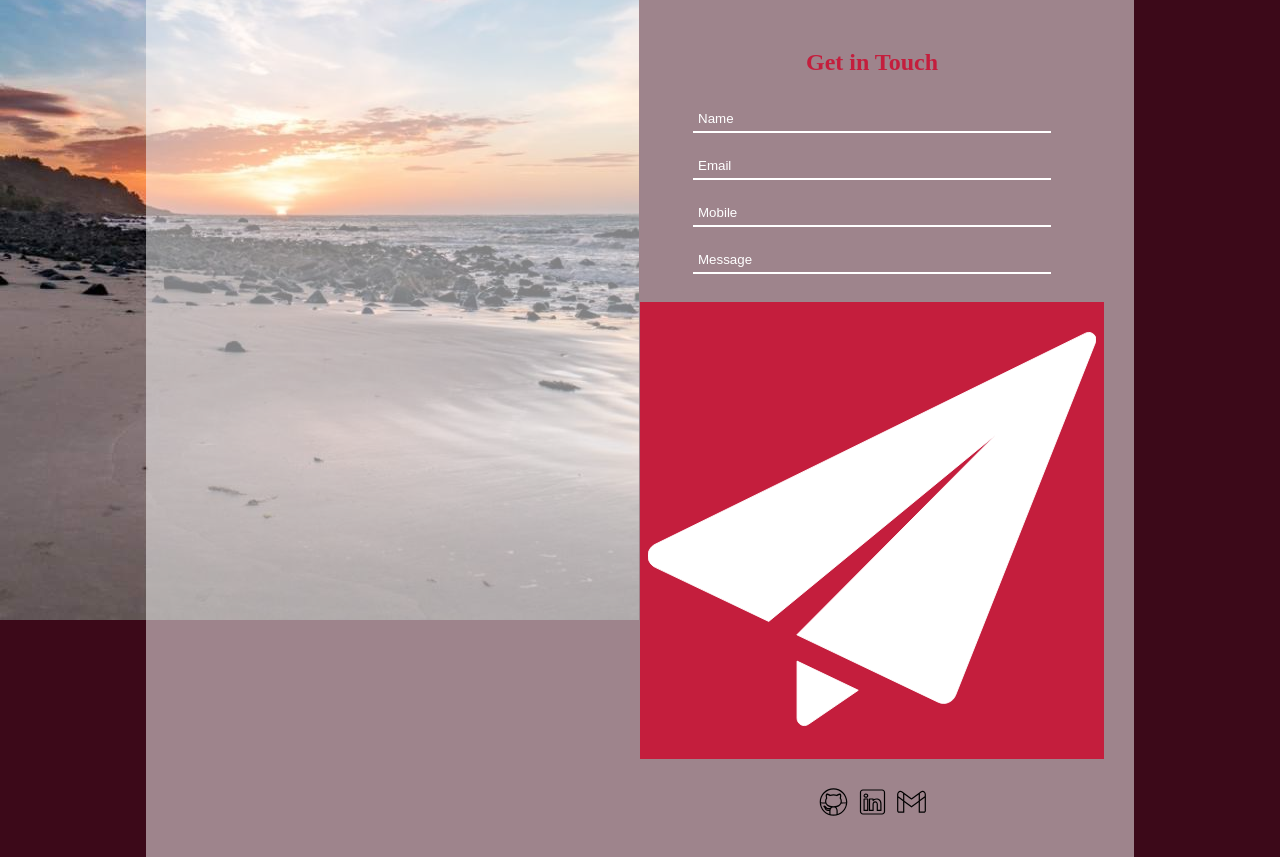
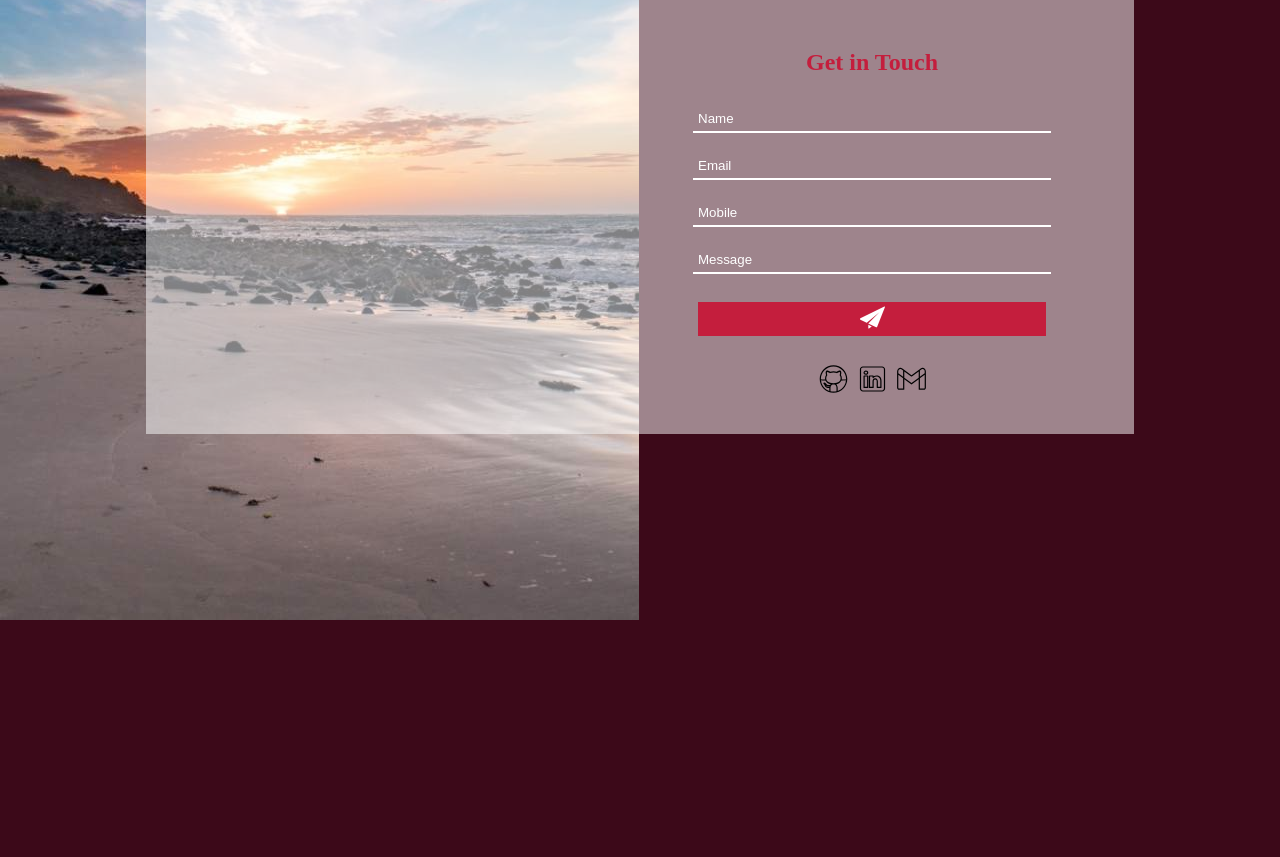
Before and after one commit to shivanshkumar999/PortfolioSite, a Flask app: page /contact in a window 1280 px wide. Shown: the part 155-1012 px from the top of the page. After the commit the page ends 775 px from the top, so only its background shows below. Run offline with Flask 2, Linux system fonts and the light colour scheme.

Commit message:
Update style.css

```diff
--- a/static/style.css
+++ b/static/style.css
@@ -206,10 +206,19 @@ input:focus{
     outline: none;
 }
 
-svg:hover{
+.contacticons:hover{
     filter: invert(27%) sepia(51%) saturate(2878%) hue-rotate(355deg) brightness(104%) contrast(100%);
     transition: 0.2s ease all;
     cursor: pointer;
+}
+
+.contactformbutton svg{
+    width: 25px;
+}
+
+.contactformbutton{
+    width:75%;
+    margin: auto;
 }
 
 .socialmediabox{
@@ -275,6 +284,7 @@ svg:hover{
     width: 75%;
     z-index: 1;
     padding: 15px;
+    position: relative;
 }
 
 .projectslist button:focus{
@@ -296,3 +306,16 @@ button{
     margin: auto;
     transition: 0.5s ease;
 }
+
+.mailsentmsg{
+    width: 50%;
+    float: right;
+    text-align: center;
+}
+
+.mailsentmsg p{
+    color: white;
+    margin:auto;
+    background-color: rgb(255, 44, 85, 0.5);
+    padding: 10px;
+}
```
